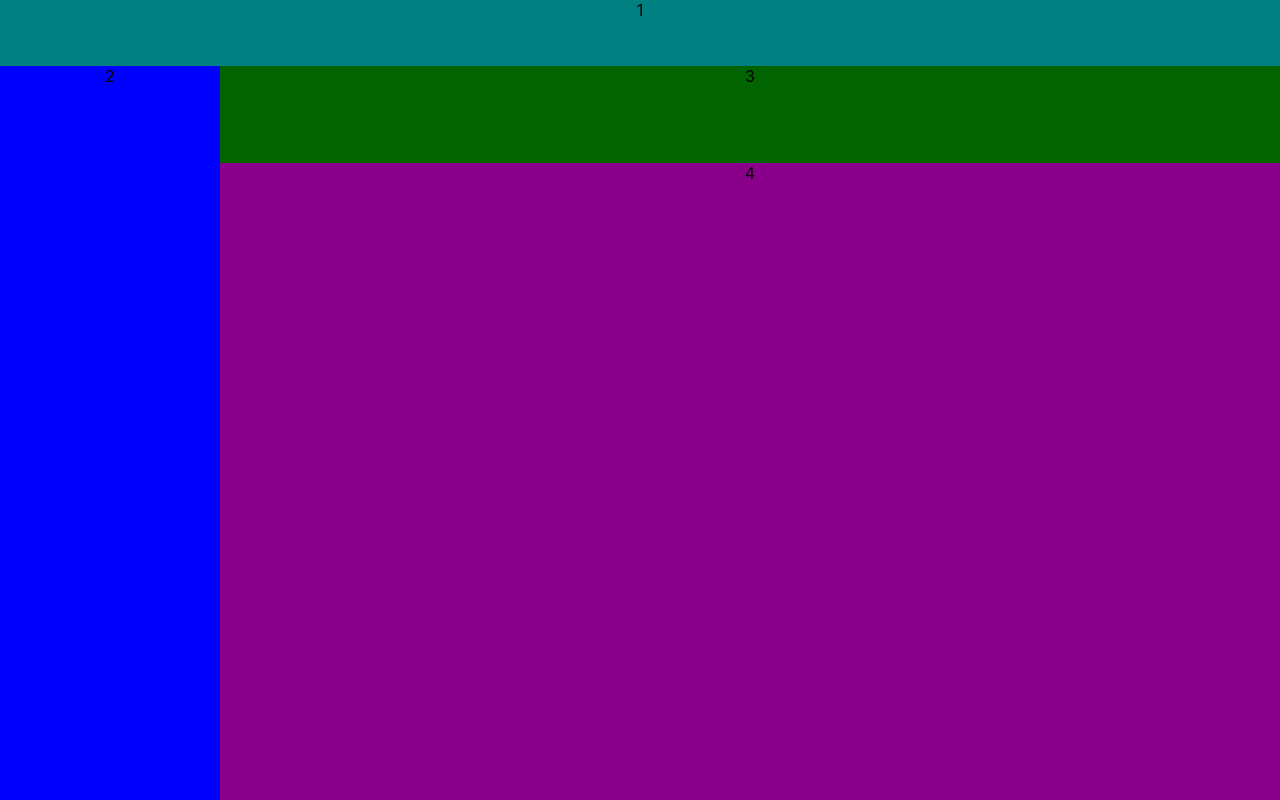
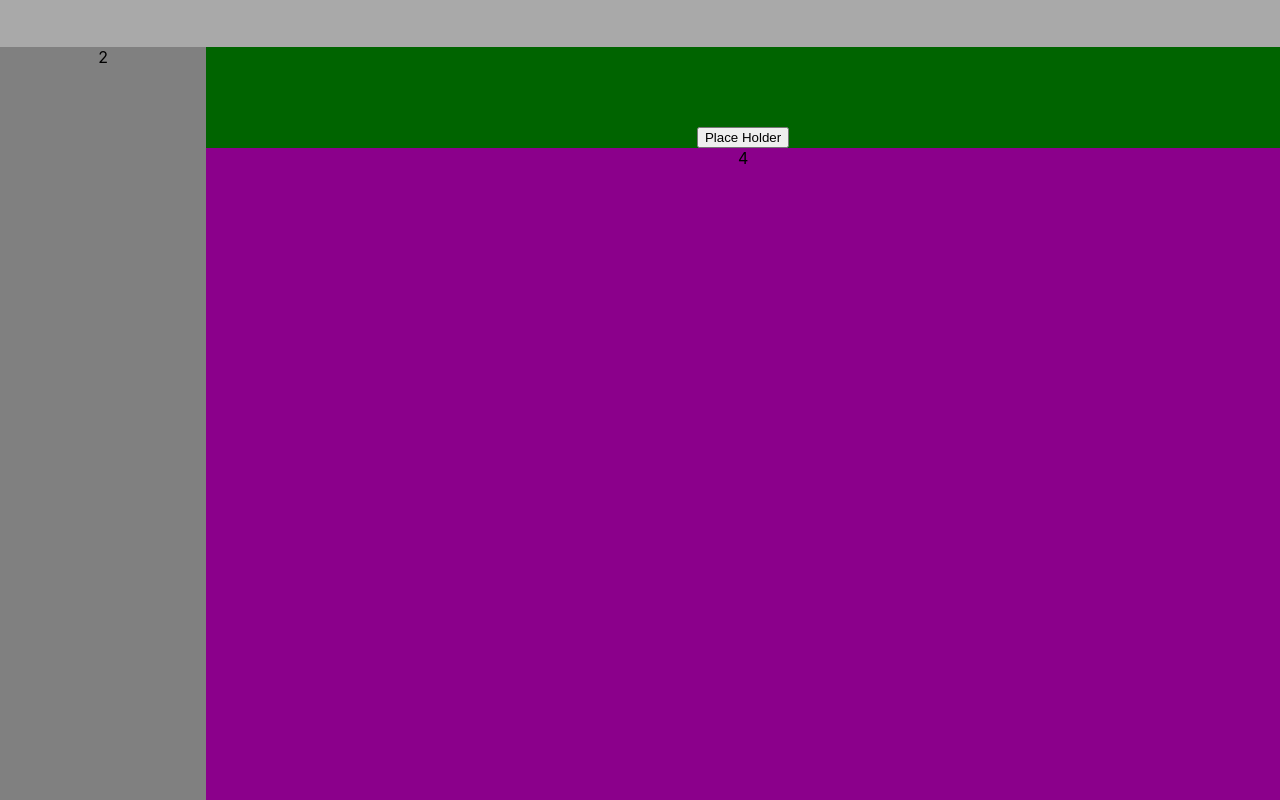
Before and after one commit to hshin159/Password-Manager, a React (Create React App) app: page / in a window 1280 px wide. Built offline with nearby package versions, Linux system fonts and the light colour scheme.

Commit message:
putting place holder button

```diff
--- a/src/App.css
+++ b/src/App.css
@@ -1,42 +1,3 @@
-/* .App {
-  text-align: center;
-}
-
-.App-logo {
-  height: 40vmin;
-  pointer-events: none;
-}
-
-@media (prefers-reduced-motion: no-preference) {
-  .App-logo {
-    animation: App-logo-spin infinite 20s linear;
-  }
-}
-
-.App-header {
-  background-color: #282c34;
-  min-height: 100vh;
-  display: flex;
-  flex-direction: column;
-  align-items: center;
-  justify-content: center;
-  font-size: calc(10px + 2vmin);
-  color: white;
-}
-
-.App-link {
-  color: #61dafb;
-}
-
-@keyframes App-logo-spin {
-  from {
-    transform: rotate(0deg);
-  }
-  to {
-    transform: rotate(360deg);
-  }
-} */
-
 .MainPage {
   text-align: center;
 }
@@ -49,7 +10,7 @@
 }
 
 .search {
-  background-color: teal;
+  background-color: darkgrey;
   flex-grow: 1;
 }
 
@@ -60,7 +21,7 @@
 }
 
 .favorites {
-  background-color: blue;
+  background-color: gray;
   flex-grow: 1;
 }
 .third-container {
@@ -69,7 +30,9 @@
   flex-grow: 5;
 }
 
-.options {
+.customizations {
+  display: flex;
+  flex-direction: column;
   background-color: darkgreen;
   flex-grow: 1;
 }
@@ -78,3 +41,11 @@
   background-color: darkmagenta;
   flex-grow: 8;
 }
+
+.options {
+  flex-grow: 5;
+}
+
+.add-button {
+  flex-grow: 1;
+}
--- a/src/App.js
+++ b/src/App.js
@@ -5,11 +5,16 @@ function App() {
   return (
     <div className="MainPage">
       <div className="main-container">
-        <div className="search">1</div>
+        <div className="search"></div>
         <div className="second-container">
           <div className="favorites">2</div>
           <div className="third-container">
-            <div className="options">3</div>
+            <div className="customizations">
+              <div className="options"></div>
+              <div classname="add-button">
+              <button type="button" onclick="Testing">Place Holder</button>
+              </div>
+            </div>
             <div className="passwords">4</div>
           </div>
         </div>
```
